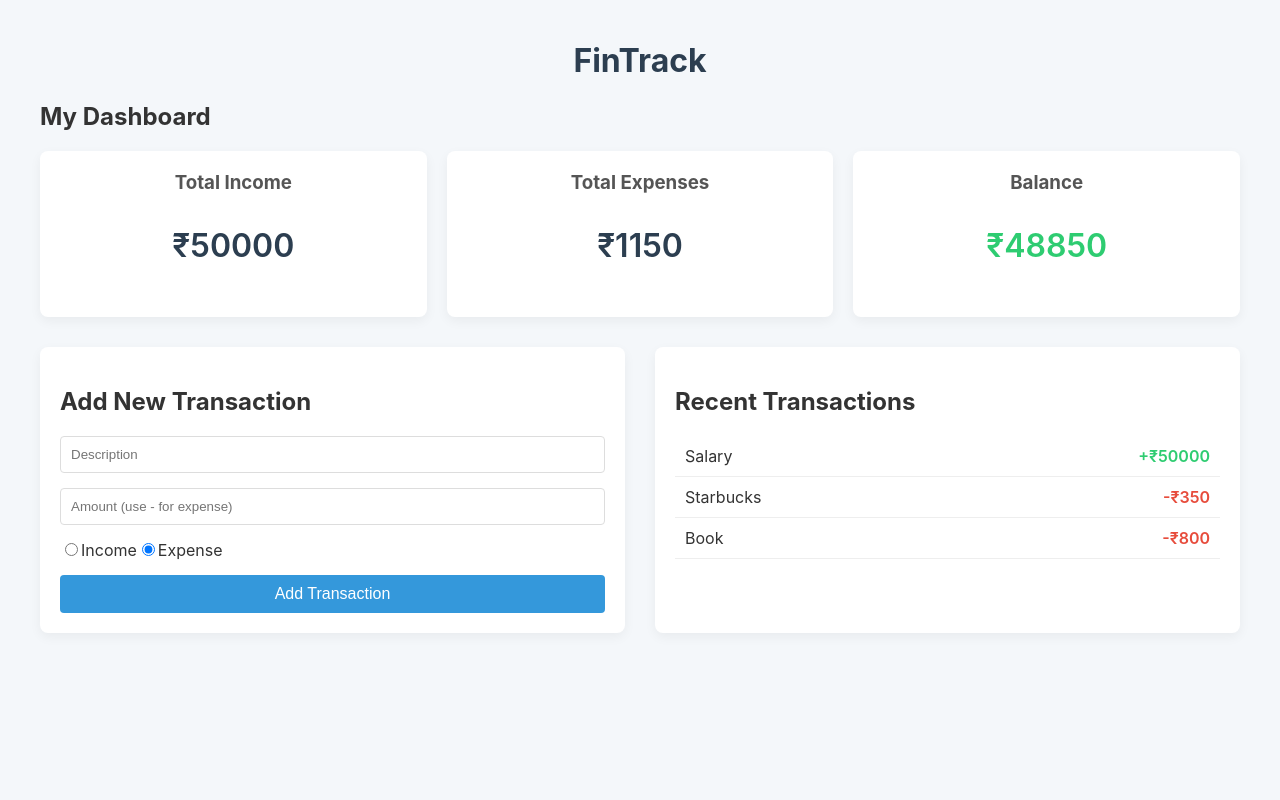
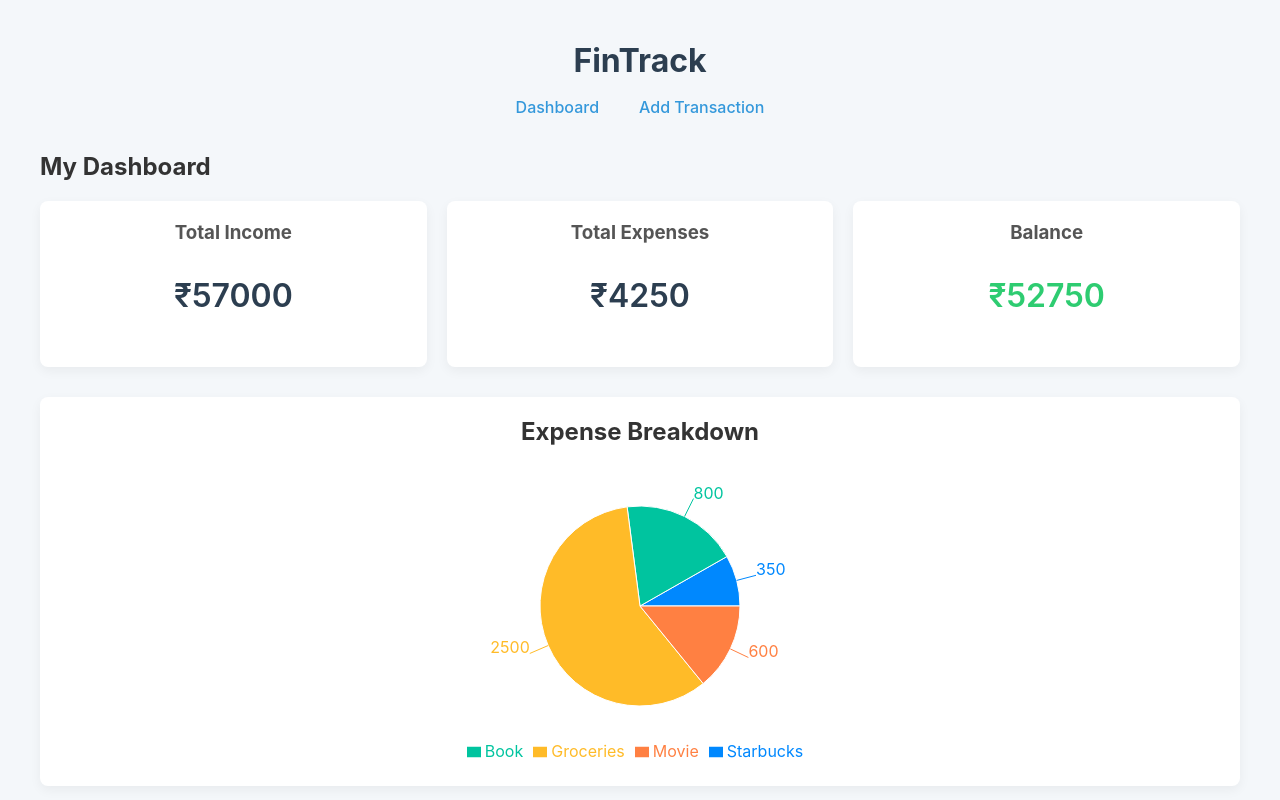
Before and after one commit to nileshgorde04/FinTrack, a React (Vite) app: page / in a window 1280 px wide. Shown: the top 800 px of the page. Built offline with nearby package versions, Linux system fonts and the light colour scheme.

Commit message:
Add react-router for pages and recharts pie chart

```diff
--- a/package.json
+++ b/package.json
@@ -11,7 +11,9 @@
   },
   "dependencies": {
     "react": "^19.1.1",
-    "react-dom": "^19.1.1"
+    "react-dom": "^19.1.1",
+    "react-router-dom": "^7.9.4",
+    "recharts": "^3.3.0"
   },
   "devDependencies": {
     "@eslint/js": "^9.36.0",
--- a/src/App.css
+++ b/src/App.css
@@ -109,3 +109,51 @@ body {
 .transaction-list li span.income {
   color: #2ecc71;
 }
+
+/* Navigation */
+.app-header nav {
+  display: flex;
+  justify-content: center;
+  gap: 20px;
+  margin-top: -10px;
+  margin-bottom: 30px;
+}
+
+.app-header nav a {
+  text-decoration: none;
+  color: #3498db;
+  font-weight: 500;
+  padding: 5px 10px;
+  border-radius: 5px;
+  transition: all 0.2s;
+}
+
+.app-header nav a:hover {
+  background-color: #ecf0f1;
+}
+
+/* Chart Container */
+.chart-container {
+  background-color: #fff;
+  padding: 20px;
+  border-radius: 8px;
+  box-shadow: 0 4px 12px rgba(0, 0, 0, 0.05);
+  margin-top: 30px;
+}
+
+.chart-container h2 {
+  text-align: center;
+  margin-top: 0;
+}
+
+/* Make AddTransaction component full width when on its own page */
+.content-wrapper {
+  /* This class is no longer used in App.jsx,
+     but we can re-purpose it or remove it.
+     For now, we'll just style the components directly. */
+}
+
+.add-transaction {
+  max-width: 600px;
+  margin: 0 auto; /* Center the form on the "Add" page */
+}
--- a/src/App.jsx
+++ b/src/App.jsx
@@ -1,41 +1,53 @@
-import React, { useState } from 'react'; // Import useState
-import Dashboard from './components/Dashboard';
-import TransactionList from './components/TransactionList';
-import AddTransaction from './components/AddTransaction';
+import React, { useState } from 'react';
+import { BrowserRouter, Routes, Route } from 'react-router-dom';
 import './App.css';
 
+// Import Pages and Layout
+import Layout from './components/Layout';
+import DashboardPage from './pages/DashboardPage';
+import AddTransaction from './components/AddTransaction'; // We can re-use this as a "page"
+
 function App() {
-  // Master list of all transactions
+  // --- State Management ---
+  // This state is now shared across all pages!
   const [transactions, setTransactions] = useState([
     { id: 1, description: 'Salary', amount: 50000, type: 'income' },
     { id: 2, description: 'Starbucks', amount: 350, type: 'expense' },
     { id: 3, description: 'Book', amount: 800, type: 'expense' },
+    { id: 4, description: 'Groceries', amount: 2500, type: 'expense' },
+    { id: 5, description: 'Freelance', amount: 7000, type: 'income' },
+    { id: 6, description: 'Movie', amount: 600, type: 'expense' },
   ]);
 
-  // Function to add a new transaction
   const handleAddTransaction = (newTransaction) => {
-    // Add new transaction to the existing list
-    setTransactions([...transactions, newTransaction]);
+    setTransactions([newTransaction, ...transactions]); // Add to the beginning of the list
   };
 
+  // --- Routing Setup ---
   return (
-    <div className="app-container">
-      <header className="app-header">
-        <h1>FinTrack</h1>
-      </header>
-      <main className="app-main">
-        {/* Pass the transactions list to Dashboard */}
-        <Dashboard transactions={transactions} />
+    <BrowserRouter>
+      <Routes>
+        {/* All pages will render inside the Layout component */}
+        <Route path="/" element={<Layout />}>
 
-        <div className="content-wrapper">
-          {/* Pass the handler function to AddTransaction */}
-          <AddTransaction onAddTransaction={handleAddTransaction} />
+          {/* The default page (path="/") */}
+          <Route
+            index
+            element={<DashboardPage transactions={transactions} />}
+          />
 
-          {/* Pass the transactions list to TransactionList */}
-          <TransactionList transactions={transactions} />
-        </div>
-      </main>
-    </div>
+          {/* The "Add Transaction" page (path="/add") */}
+          <Route
+            path="add"
+            element={<AddTransaction onAddTransaction={handleAddTransaction} />}
+          />
+
+          {/* You can add more pages later, like: */}
+          {/* <Route path="budgets" element={<BudgetPage />} /> */}
+
+        </Route>
+      </Routes>
+    </BrowserRouter>
   );
 }
 
--- /dev/null
+++ b/src/components/ExpenseChart.jsx
@@ -0,0 +1,59 @@
+import React from 'react';
+// Import PieChart components from recharts
+import { PieChart, Pie, Cell, Tooltip, Legend, ResponsiveContainer } from 'recharts';
+
+// Define some colors for the chart segments
+const COLORS = ['#0088FE', '#00C49F', '#FFBB28', '#FF8042', '#AF19FF', '#FF1919'];
+
+function ExpenseChart({ transactions }) {
+  // 1. Process the data
+  const expenseData = transactions
+    .filter(tx => tx.type === 'expense')
+    .reduce((acc, tx) => {
+      // Group by description (or category, later)
+      const key = tx.description;
+      if (!acc[key]) {
+        acc[key] = 0;
+      }
+      acc[key] += tx.amount;
+      return acc;
+    }, {});
+
+  // 2. Format it for the pie chart
+  const pieChartData = Object.keys(expenseData).map((key) => ({
+    name: key,
+    value: expenseData[key],
+  }));
+
+  return (
+    <div className="chart-container">
+      <h2>Expense Breakdown</h2>
+      {pieChartData.length > 0 ? (
+        <ResponsiveContainer width="100%" height={300}>
+          <PieChart>
+            <Pie
+              data={pieChartData}
+              dataKey="value"
+              nameKey="name"
+              cx="50%"
+              cy="50%"
+              outerRadius={100}
+              fill="#8884d8"
+              label
+            >
+              {pieChartData.map((entry, index) => (
+                <Cell key={`cell-${index}`} fill={COLORS[index % COLORS.length]} />
+              ))}
+            </Pie>
+            <Tooltip />
+            <Legend />
+          </PieChart>
+        </ResponsiveContainer>
+      ) : (
+        <p>No expense data to display.</p>
+      )}
+    </div>
+  );
+}
+
+export default ExpenseChart;
--- /dev/null
+++ b/src/components/Layout.jsx
@@ -0,0 +1,23 @@
+import React from 'react';
+// Import Link and Outlet for navigation
+import { Link, Outlet } from 'react-router-dom';
+
+function Layout() {
+  return (
+    <div className="app-container">
+      <header className="app-header">
+        <h1>FinTrack</h1>
+        <nav>
+          <Link to="/">Dashboard</Link>
+          <Link to="/add">Add Transaction</Link>
+        </nav>
+      </header>
+      <main className="app-main">
+        {/* Outlet is where the active page will be rendered */}
+        <Outlet />
+      </main>
+    </div>
+  );
+}
+
+export default Layout;
--- /dev/null
+++ b/src/pages/DashboardPage.jsx
@@ -0,0 +1,22 @@
+import React from 'react';
+import Dashboard from '../components/Dashboard';
+import ExpenseChart from '../components/ExpenseChart'; // We will create this
+import TransactionList from '../components/TransactionList';
+
+// This page combines components
+function DashboardPage({ transactions }) {
+  return (
+    <div className="dashboard-page">
+      <Dashboard transactions={transactions} />
+      <ExpenseChart transactions={transactions} />
+
+      {/* We can also show the recent transaction list here */}
+      <div style={{ marginTop: '30px' }}>
+        <TransactionList transactions={transactions.slice(0, 5)} />
+        {/* Only show the 5 most recent */}
+      </div>
+    </div>
+  );
+}
+
+export default DashboardPage;
```
Also changed, not shown: 1 other file (tests, documents, lock files or other folders).
